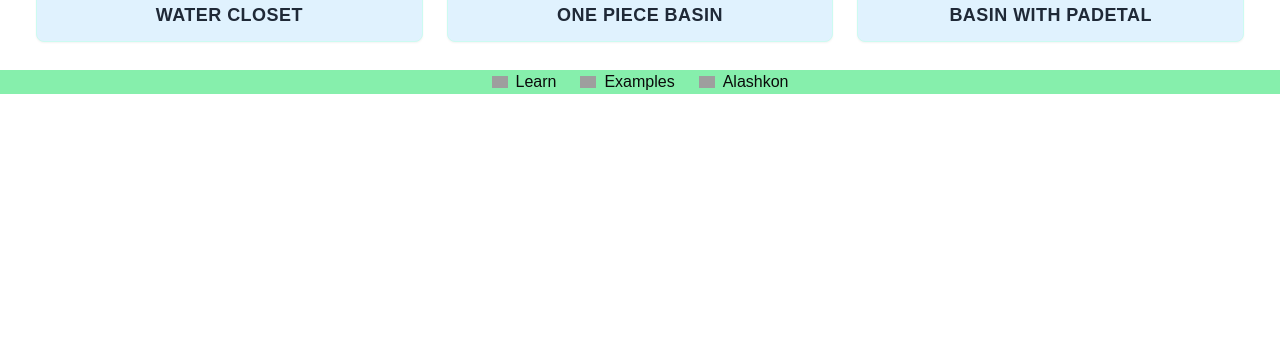
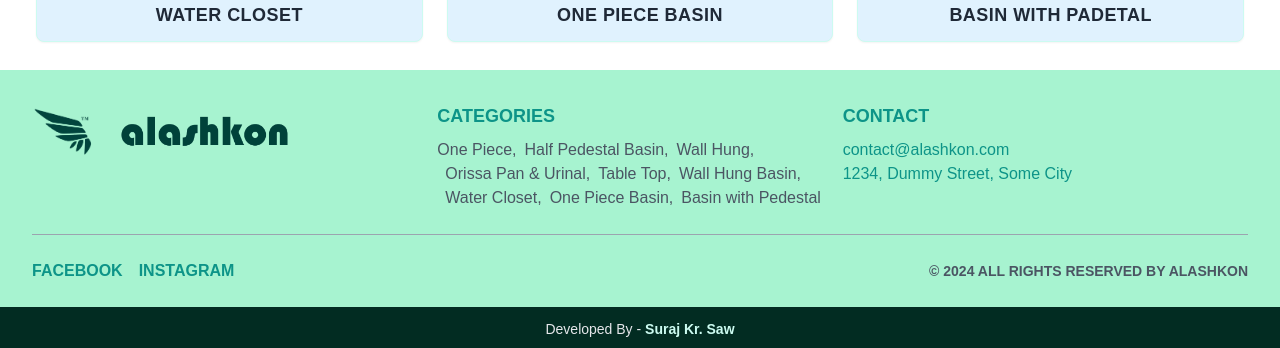
Before and after one commit to SurajKrSaw/Alashkon, a Next.js app: page / in a window 1280 px wide. Shown: the part 1943-2291 px from the top of the page. Before the commit the page ends 2037 px from the top, so only its background shows below. Built offline with nearby package versions, Linux system fonts and the light colour scheme; grey boxes are pictures that could not be loaded.

Commit message:
Added Footer and made necessary changes for that

```diff
--- a/app/layout.tsx
+++ b/app/layout.tsx
@@ -2,6 +2,8 @@ import type { Metadata } from "next";
 import localFont from "next/font/local";
 import "./globals.css";
 import Header from "@/components/header";
+import Footer from "@/components/footer";
+
 const geistSans = localFont({
   src: "./fonts/GeistVF.woff",
   variable: "--font-geist-sans",
@@ -26,10 +28,11 @@ export default function RootLayout({
   return (
     <html lang="en">
       <body
-        className={`${geistSans.variable} ${geistMono.variable} antialiased`}
+        className={`${geistSans.variable} ${geistMono.variable} antialiased flex flex-col min-h-screen`}
       >
         <Header />
-        {children}
+        <main className="flex-grow">{children}</main>
+        <Footer />
       </body>
     </html>
   );
--- a/app/page.tsx
+++ b/app/page.tsx
@@ -1,6 +1,5 @@
 "use client";
 import Image from "next/image";
-import Link from "next/link";
 import Autoplay from "embla-carousel-autoplay";
 import Catalogues from "./catalogues/page";
 
@@ -14,7 +13,7 @@ import {
 
 const Home = () => {
   return (
-    <div className="flex flex-col h-screen mt-20">
+    <div className="flex flex-col  mt-20">
       <main className="flex flex-col justify-center items-center">
         <Carousel
           className="w-full px-1"
@@ -62,57 +61,10 @@ const Home = () => {
           <CarouselPrevious />
           <CarouselNext />
         </Carousel>
+
         {/* CATEGORIES */}
         <Catalogues />
       </main>
-
-      <footer className="bg-green-300 row-start-3 flex gap-6 flex-wrap items-center justify-center">
-        <a
-          className="flex items-center gap-2 hover:underline hover:underline-offset-4"
-          href="https://nextjs.org/learn?utm_source=create-next-app&utm_medium=appdir-template-tw&utm_campaign=create-next-app"
-          target="_blank"
-          rel="noopener noreferrer"
-        >
-          <Image
-            aria-hidden
-            src="https://nextjs.org/icons/file.svg"
-            alt="File icon"
-            width={16}
-            height={16}
-          />
-          Learn
-        </a>
-        <a
-          className="flex items-center gap-2 hover:underline hover:underline-offset-4"
-          href="https://vercel.com/templates?framework=next.js&utm_source=create-next-app&utm_medium=appdir-template-tw&utm_campaign=create-next-app"
-          target="_blank"
-          rel="noopener noreferrer"
-        >
-          <Image
-            aria-hidden
-            src="https://nextjs.org/icons/window.svg"
-            alt="Window icon"
-            width={16}
-            height={16}
-          />
-          Examples
-        </a>
-        <a
-          className="flex items-center gap-2 hover:underline hover:underline-offset-4"
-          href="/"
-          target="_blank"
-          rel="noopener noreferrer"
-        >
-          <Image
-            aria-hidden
-            src="https://nextjs.org/icons/globe.svg"
-            alt="Globe icon"
-            width={16}
-            height={16}
-          />
-          Alashkon
-        </a>
-      </footer>
     </div>
   );
 };
--- /dev/null
+++ b/components/footer.tsx
@@ -0,0 +1,172 @@
+import Image from "next/image";
+import Link from "next/link";
+const Footer = () => {
+  return (
+    <footer className="bg-emerald-200 text-gray-700 pt-8">
+      <div className="container mx-auto px-4 sm:px-8">
+        {/* Top Section */}
+        <div className="flex flex-wrap justify-between items-start mb-6">
+          {/* Logo and Company Name */}
+          <div className="w-full sm:w-1/3 mb-6 sm:mb-0 text-center sm:text-left">
+            <Link href="/" className="flex items-center space-x-3">
+              <Image
+                src="/alashkonLogo.png"
+                alt="Alashkon Icon"
+                height={70}
+                width={70}
+                className="object-contain"
+              />
+              <Image
+                src="/alashkon_title.png"
+                alt="Alashkon Title"
+                height={60}
+                width={180}
+                className="md:!h-[60px] md:!w-[180px] h-[50px] w-[160px]"
+              />
+            </Link>
+          </div>
+
+          {/* Categories (Catalogues) */}
+          <div className="w-full sm:w-1/3 mb-6 sm:mb-0 text-center sm:text-left">
+            <h3 className="text-lg font-semibold text-teal-600 mb-2">
+              CATEGORIES
+            </h3>
+            <ul className="space-x-2 inline-flex flex-wrap">
+              <li>
+                <Link
+                  href="/one piece"
+                  className="text-gray-600 hover:text-teal-500 transition"
+                >
+                  One Piece,
+                </Link>
+              </li>
+              <li>
+                <Link
+                  href="/half pedestal basin"
+                  className="text-gray-600 hover:text-teal-500 transition"
+                >
+                  Half Pedestal Basin,
+                </Link>
+              </li>
+              <li>
+                <Link
+                  href="/wall hung"
+                  className="text-gray-600 hover:text-teal-500 transition"
+                >
+                  Wall Hung,
+                </Link>
+              </li>
+              <li>
+                <Link
+                  href="/orissa pan urinal"
+                  className="text-gray-600 hover:text-teal-500 transition"
+                >
+                  Orissa Pan & Urinal,
+                </Link>
+              </li>
+              <li>
+                <Link
+                  href="/table top"
+                  className="text-gray-600 hover:text-teal-500 transition"
+                >
+                  Table Top,
+                </Link>
+              </li>
+              <li>
+                <Link
+                  href="/wall hung basin"
+                  className="text-gray-600 hover:text-teal-500 transition"
+                >
+                  Wall Hung Basin,
+                </Link>
+              </li>
+              <li>
+                <Link
+                  href="/water closet"
+                  className="text-gray-600 hover:text-teal-500 transition"
+                >
+                  Water Closet,
+                </Link>
+              </li>
+              <li>
+                <Link
+                  href="/one piece basin"
+                  className="text-gray-600 hover:text-teal-500 transition"
+                >
+                  One Piece Basin,
+                </Link>
+              </li>
+              <li>
+                <Link
+                  href="/basin with pedestal"
+                  className="text-gray-600 hover:text-teal-500 transition"
+                >
+                  Basin with Pedestal
+                </Link>
+              </li>
+            </ul>
+          </div>
+
+          {/* Contact Details */}
+          <div className="w-full sm:w-1/3 text-center sm:text-left">
+            <h3 className="text-lg font-semibold text-teal-600 mb-2">
+              CONTACT
+            </h3>
+            <p className="text-gray-600">
+              <a
+                href="mailto:contact@alashkon.com"
+                className="text-teal-600 hover:text-teal-500 transition"
+              >
+                contact@alashkon.com
+              </a>
+            </p>
+            <p className="text-gray-600">
+              <a
+                href="https://maps.google.com/?q=1234,+Dummy+Street,+Some+City"
+                className="text-teal-600 hover:text-teal-500 transition"
+              >
+                1234, Dummy Street, Some City
+              </a>
+            </p>
+          </div>
+        </div>
+
+        {/* Social Links and Copyright */}
+        <div className="flex flex-col sm:flex-row justify-between items-center border-t border-gray-400 pt-6">
+          {/* Social Icons (Left of Copyright) */}
+          <div className="flex space-x-4 mb-4 sm:mb-0">
+            <Link
+              href="#"
+              className="text-teal-600 hover:text-teal-700 transition font-semibold hover:underline"
+              aria-label="Facebook"
+            >
+              FACEBOOK
+            </Link>
+            <Link
+              href="#"
+              className="text-teal-600 hover:text-teal-700 transition font-semibold hover:underline"
+              aria-label="Instagram"
+            >
+              INSTAGRAM
+            </Link>
+          </div>
+
+          {/* Copyright Text */}
+          <p className="text-gray-600 text-sm text-center font-semibold text-sm">
+            © 2024 ALL RIGHTS RESERVED BY ALASHKON
+          </p>
+        </div>
+      </div>
+
+      {/* Developer Section */}
+      <div className="bg-emerald-950 py-3 mt-6 text-center">
+        <p className="text-gray-200 text-sm">
+          Developed By -{" "}
+          <span className="font-bold text-teal-100">Suraj Kr. Saw</span>
+        </p>
+      </div>
+    </footer>
+  );
+};
+
+export default Footer;
```
